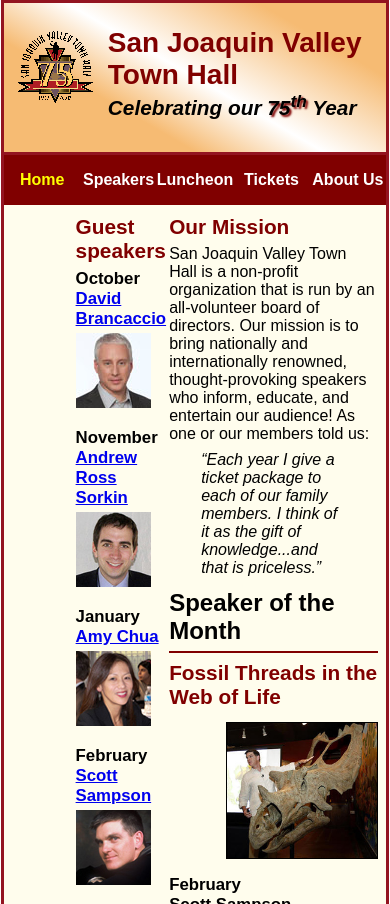
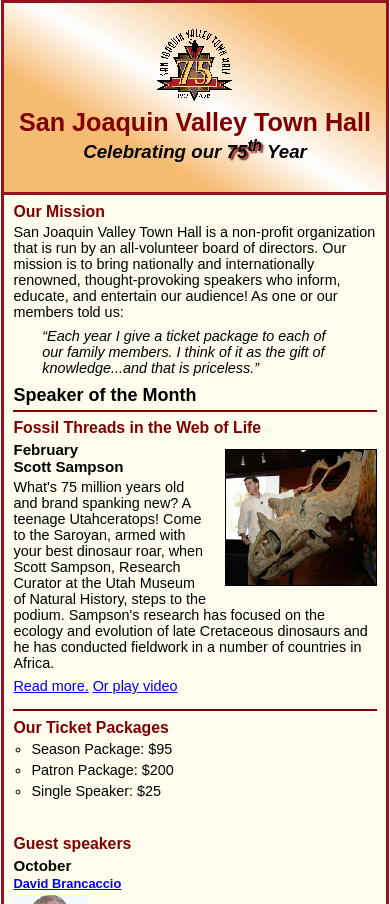
Before and after one commit to samgonzalez27/A11, a website: page index.html in a window 390 px wide. Shown: the top 904 px of the page. Drawn offline with Linux system fonts and the light colour scheme.

Commit message:
Second Commit: - css done for all elements with width: percentage

```diff
--- a/styles/main.css
+++ b/styles/main.css
@@ -22,12 +22,6 @@
 header {
 	padding: 1.5em 0 2em 0;
 	border-bottom: 3px solid #931420;
-	background-image: -moz-linear-gradient(
-			30deg, #f6bb73 0%, #f6bb73 30%, white 50%, #f6bb73 80%, #f6bb73 100%);
-	background-image: -webkit-linear-gradient(
-			30deg, #f6bb73 0%, #f6bb73 30%, white 50%, #f6bb73 80%, #f6bb73 100%);
-	background-image: -o-linear-gradient(
-			30deg, #f6bb73 0%, #f6bb73 30%, white 50%, #f6bb73 80%, #f6bb73 100%);
 	background-image: linear-gradient(
 			30deg, #f6bb73 0%, #f6bb73 30%, white 50%, #f6bb73 80%, #f6bb73 100%);
 }
@@ -41,29 +35,26 @@
 }
 header img {
 	float: left;
-	padding: 0 3.13%;
+	padding: 0 3.75%;
 }
 .shadow {
 	text-shadow: 2px 2px 2px #800000;
 }
-/* the styles for the navigation bar */
-nav {
-	position: relative;
-}
-#nav_menu ul li.current a {
+/* the styles for the navigation menu */
+#nav_menu a.current {
 	color: yellow;
 }
 #nav_menu ul {
-	list-style: none;
-	position: relative;
+	list-style-type: none;
 	margin: 0;
 	padding: 0;
+	position: relative;
 }
 #nav_menu ul ul {
+	width: 100%;
 	display: none;
 	position: absolute;
 	top: 100%;
-	width: 100%;
 }
 #nav_menu ul li:hover > ul {
 	display: block;
@@ -89,11 +80,15 @@
 	color: white;
 	font-weight: bold;
 }
+/* the styles for the main content */
+main {
+	clear: left;
+}
 /* the styles for the section */
 section {
-	width: 54.69%;
+	width: 65.625%;
 	float: right;
-	padding: 0 2.08% 20px 2.08%;
+	padding: 0 2.5% 20px 2.5%;
 }
 section h1 {
 	font-size: 150%;
@@ -114,10 +109,10 @@
 }
 section ul {
 	padding: 0 0 .25em 1.25em;
+	list-style-type: circle;
 }
 section li {
 	padding-bottom: .35em;
-	list-style: circle;
 }
 /* the styles for the article */
 article {
@@ -134,16 +129,16 @@
 }
 article img {
 	float: right;
+	max-width: 40%;
+	min-width: 150px;
 	margin: .5em 0 1em 1em;
 	border: 1px solid black;
-	max-width: 40%;
-	min-width: 150px;
 }
 /* the styles for the aside */
 aside {
-	width: 22.40%;
+	width: 26.875%;
 	float: right;
-	padding: 0 0 20px 2.08%;
+	padding: 0 0 20px 2.5%;
 }
 aside h2 {
 	color: #800000;
@@ -167,3 +162,47 @@
 	color: white;
 	padding: 1em 0;
 }
+#mobile_menu {
+	display: none;
+}
+/* the styles for @media queries */
+@media only screen and (max-width: 734px) {
+	section h1 {
+		font-size: 125%
+	}
+	section h2, aside h2 {
+		font-size: 110%;
+	}
+	aside h3 a {
+		font-size: 85%;
+	}
+}
+@media only screen and (max-width: 648px) {
+	header img { float: none; }
+	header { text-align: center; }
+	section {
+		float: none;
+		width: 95%;
+	}
+	aside {
+		float: none;
+		padding-right: 2.5%;
+		width: 95%;
+	}
+	article img { max-width: 30%; }
+	#speakers {
+		column-count: 2;
+	}
+	#nav_menu {
+		display: none;
+	}
+	#mobile_menu {
+		display: block;
+	}
+	.slicknav_menu {
+		background-color: #800000 !important;
+	}
+}
+@media only screen and (max-width: 414px) {
+	body { font-size: 90%; }
+}
```
